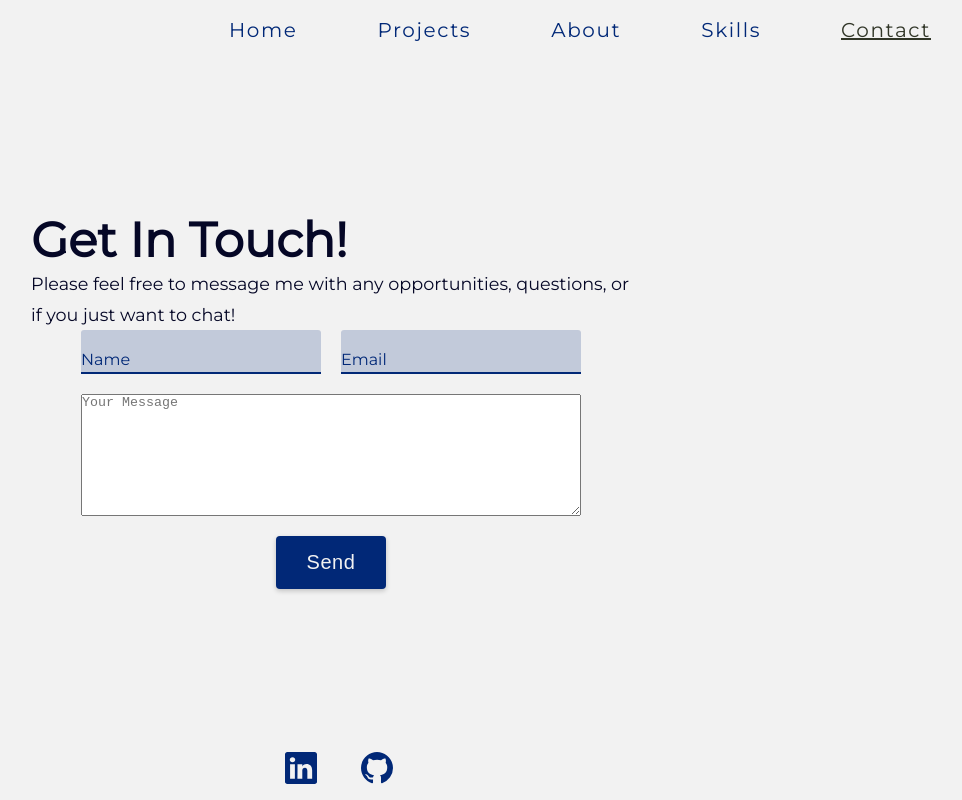
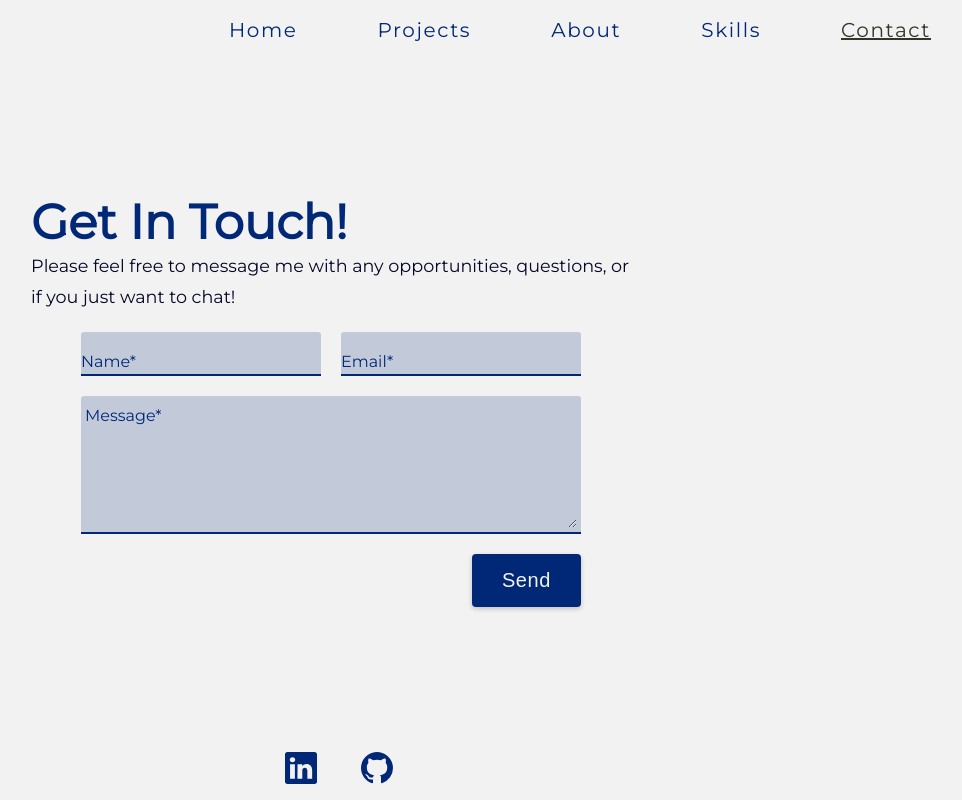
Before and after one commit to tkwaterss/revamped_portfolio, a React (Create React App) app: page /contact in a window 1280 px wide. Shown: the whole page, without its empty margins (309-1271 px from the left). Built offline with nearby package versions, Linux system fonts and the light colour scheme.

Commit message:
added input styling to Textarea and finished layout of Contact section

```diff
--- a/src/components/Contact.jsx
+++ b/src/components/Contact.jsx
@@ -4,6 +4,7 @@ import { useFormik } from "formik";
 import * as yup from "yup";
 import Input from "./UI/Input";
 import Button from "./UI/Button";
+import Textarea from "./UI/Textarea";
 
 const Contact = () => {
   const validationSchema = yup.object().shape({
@@ -55,7 +56,7 @@ const Contact = () => {
               {formik.touched.name && formik.errors.name ? (
                 <div>{formik.errors.name}</div>
               ) : (
-                "Name"
+                "Name*"
               )}
             </Input>
             <Input
@@ -73,24 +74,34 @@ const Contact = () => {
               {formik.touched.email && formik.errors.email ? (
                 <div>{formik.errors.email}</div>
               ) : (
-                "Email"
+                "Email*"
               )}
             </Input>
           </div>
-          <textarea
-            id={classes.message}
+          <Textarea
+            id="message"
+            rows="6"
+            cols="80"
             name="message"
-            rows="8"
-            cols="80"
             value={formik.values.message}
             onChange={formik.handleChange}
             onBlur={formik.handleBlur}
-            placeholder="Your Message"
+            placeholder="message"
             invalid={
               formik.touched.message && formik.errors.message ? true : false
             }
-          ></textarea>
-        <Button type="submit" >Send</Button>
+          >
+            {formik.touched.message && formik.errors.message ? (
+              <div>{formik.errors.message}</div>
+            ) : (
+              "Message*"
+            )}
+          </Textarea>
+          <div className={classes.sendBtnContainer}>
+            <Button type="submit">
+              Send
+            </Button>
+          </div>
         </div>
       </form>
     </section>
--- a/src/components/Contact.module.css
+++ b/src/components/Contact.module.css
@@ -5,18 +5,49 @@
   width: 600px;
   margin: 0 auto;
 }
+h2 {
+  color: #012877;
+}
 .inputContainer {
   display: flex;
   flex-direction: column;
   justify-content: center;
   align-items: center;
   gap: 20px;
+  width: 500px;
+  margin: 0 auto;
+  margin-top: 20px;
 }
 .inputsBlock {
   display: flex;
   justify-content: space-between;
   width: 500px;
 }
-#message {
+.sendBtnContainer {
+  width: 100%;
+  display: flex;
+  justify-content: right;
+}
+/* #message {
   width: 500px;
+} */
+/* .message {
+  border: none;
+  background-color: rgba(1, 40, 119, 0.2);
+  border-bottom: 2px solid #012877;
+  border-radius: 3px 3px 0px 0px;
+  padding: 5px 4px 4px 4px;
 }
+.message:hover {
+  box-shadow:inset 0 0 30px 1px rgba(1, 40, 119, 0.2);
+}
+.message:focus {
+  outline: 0;
+}
+.invalid {
+  background-color: rgba(255, 0, 0, 0.2);
+  border-bottom: 2px solid #a70000;
+}
+.invalid:hover {
+  box-shadow:inset 0 0 30px 1px rgba(255, 0, 0, 0.2);
+} */
--- /dev/null
+++ b/src/components/UI/Textarea.jsx
@@ -0,0 +1,25 @@
+import React from "react";
+import classes from "./Textarea.module.css";
+
+const Textarea = (props) => {
+  return (
+    <div className={props.invalid ? `${classes.formGroup} ${classes.invalidGroup}` : classes.formGroup}>
+      <textarea
+        id={props.id}
+        rows={props.rows}
+        cols={props.cols}
+        name={props.name}
+        value={props.value}
+        onChange={props.onChange}
+        onBlur={props.onBlur}
+        className={props.invalid ? `${classes.formField} ${classes.invalidField}` : classes.formField}
+        placeholder={props.placeholder}
+      />
+      <label htmlFor={props.id} className={props.invalid ? `${classes.formLabel} ${classes.invalidLabel}` : classes.formLabel}>
+        {props.children}
+      </label>
+    </div>
+  );
+};
+
+export default Textarea;
--- /dev/null
+++ b/src/components/UI/Textarea.module.css
@@ -0,0 +1,58 @@
+.formGroup {
+  position: relative;
+  padding: 15px 4px 0px 4px;
+  background-color: rgba(1, 40, 119, 0.2);
+  border-radius: 3px 3px 0px 0px;
+  width: 100%;
+  border-bottom: 2px solid #012877;
+}
+.formField {
+  font-family: inherit;
+  width: 100%;
+  border: 0;
+  outline: 0;
+  font-size: 14px;
+  color: #012877;
+  padding: 5px 0px 4px 0px;
+  background: transparent;
+  transition: border-color 0.2s;
+}
+.formField::placeholder {
+  color: transparent;
+}
+.formField:placeholder-shown ~ .formLabel {
+  font-size: 16px;
+  cursor: text;
+  top: 10px;
+}
+label,
+.formField:focus ~ .formLabel {
+  position: absolute;
+  top: 0;
+  display: block;
+  transition: 0.2s;
+  font-size: 12px;
+  color: #012877;
+}
+.formField:focus ~ .formLabel {
+  color: #012877;
+}
+.formField:focus {
+  padding-bottom: 4px;
+}
+.formGroup:hover {
+  box-shadow:inset 0 0 30px 1px rgba(1, 40, 119, 0.2);
+  transition: all 0.2s ease-in-out;
+  border-bottom: 2px solid #012877;
+}
+
+.invalidGroup {
+  background-color: rgba(255, 0, 0, 0.2);
+  border-bottom: 2px solid #a70000;
+}
+.invalidLabel {
+  color: #a70000;
+}
+.invalidGroup:hover {
+  border-bottom: 2px solid #a70000;
+}
```
